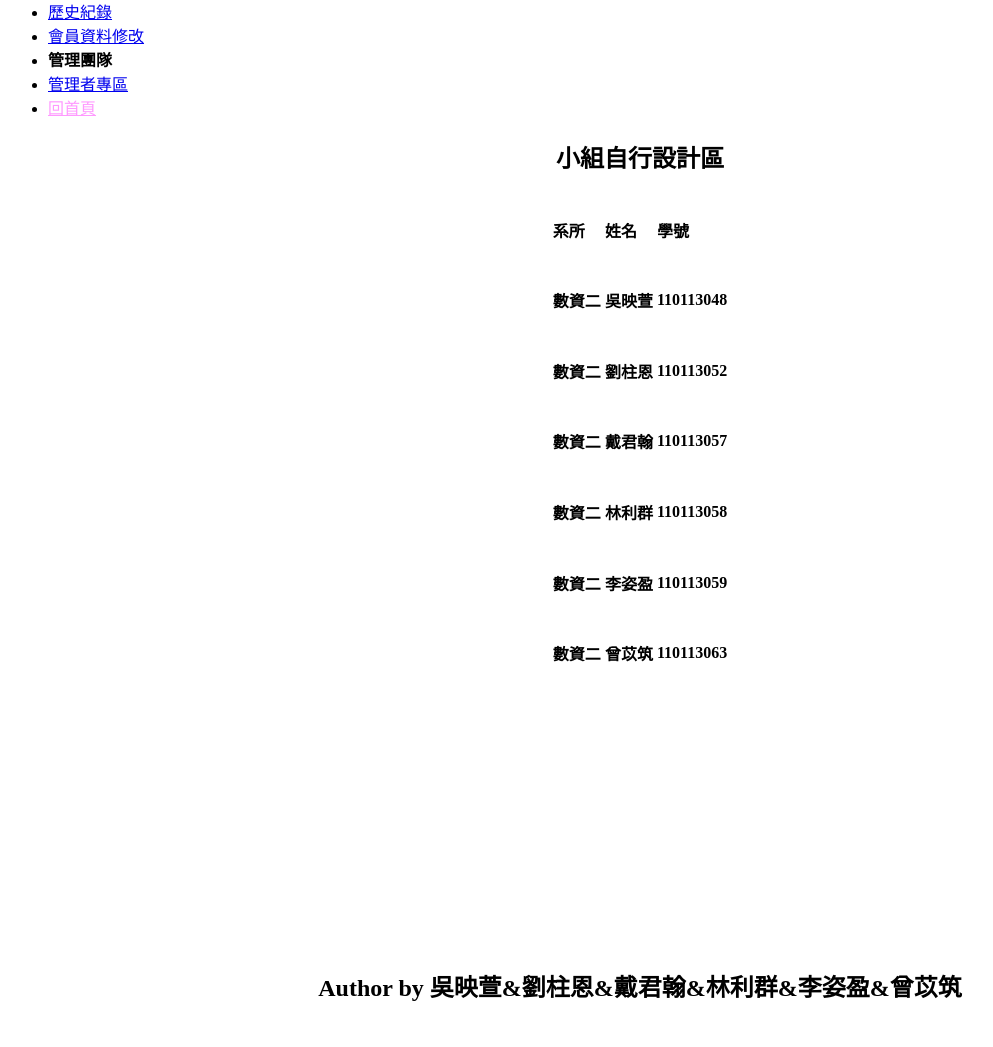
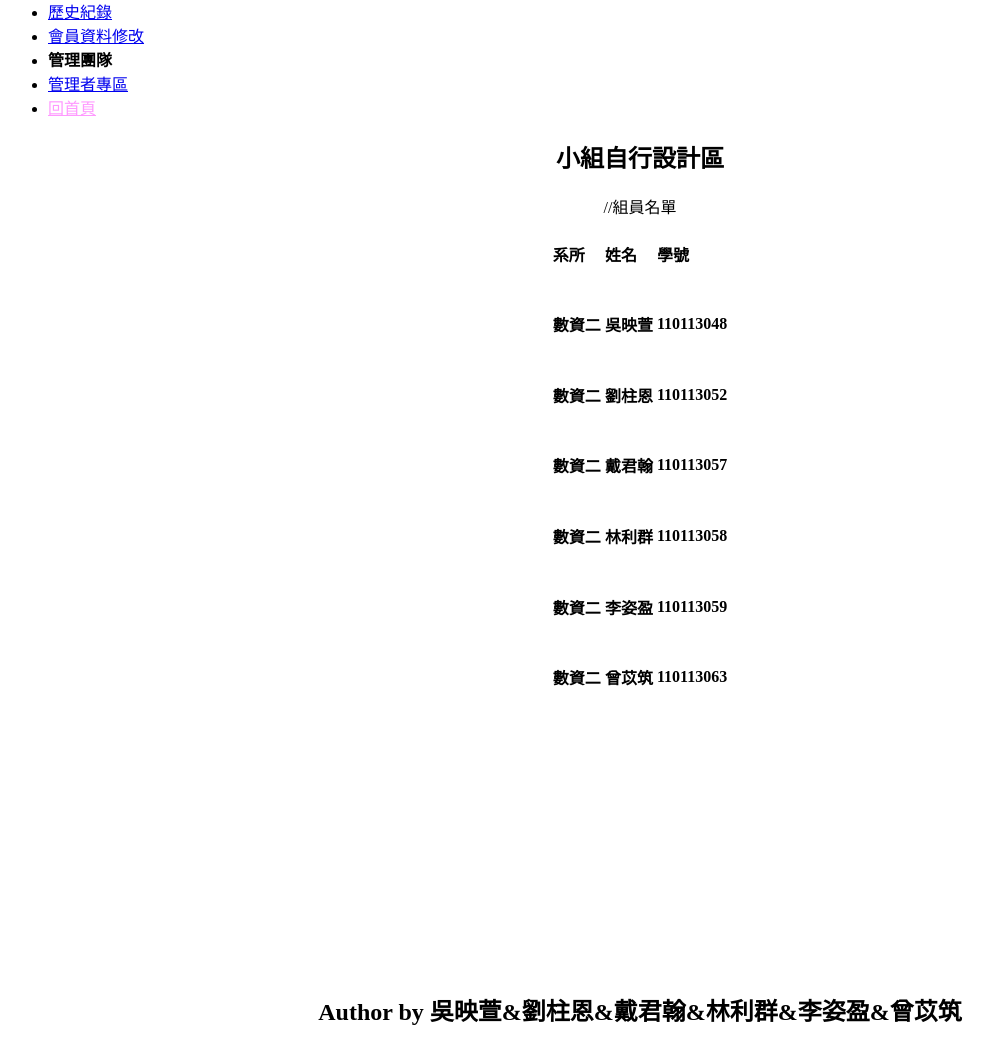
Before and after one commit to NTUEGROUP6/Group6, a PHP site: page /group.php in a window 1280 px wide. Shown: the part 220-1267 px from the top of the page, without its empty margins (0-993 px from the left). Before the commit the page ends 1221 px from the top, so only its background shows below. Run offline with PHP 8.4, Linux system fonts and the light colour scheme.

Commit message:
Update group.php

```diff
--- a/group.php
+++ b/group.php
@@ -26,7 +26,7 @@
 <div id="CONTENT" >
 	<p>
 		<center>
-		<h2>小組自行設計區<br/></h2>
+		<h2>小組自行設計區<br/></h2>  //組員名單
 		<table>
 		<tr>
 			<td> <h4>系所<br/></td><td> <h4>姓名<br/></td><td> <h4>學號<br/></td>
```
